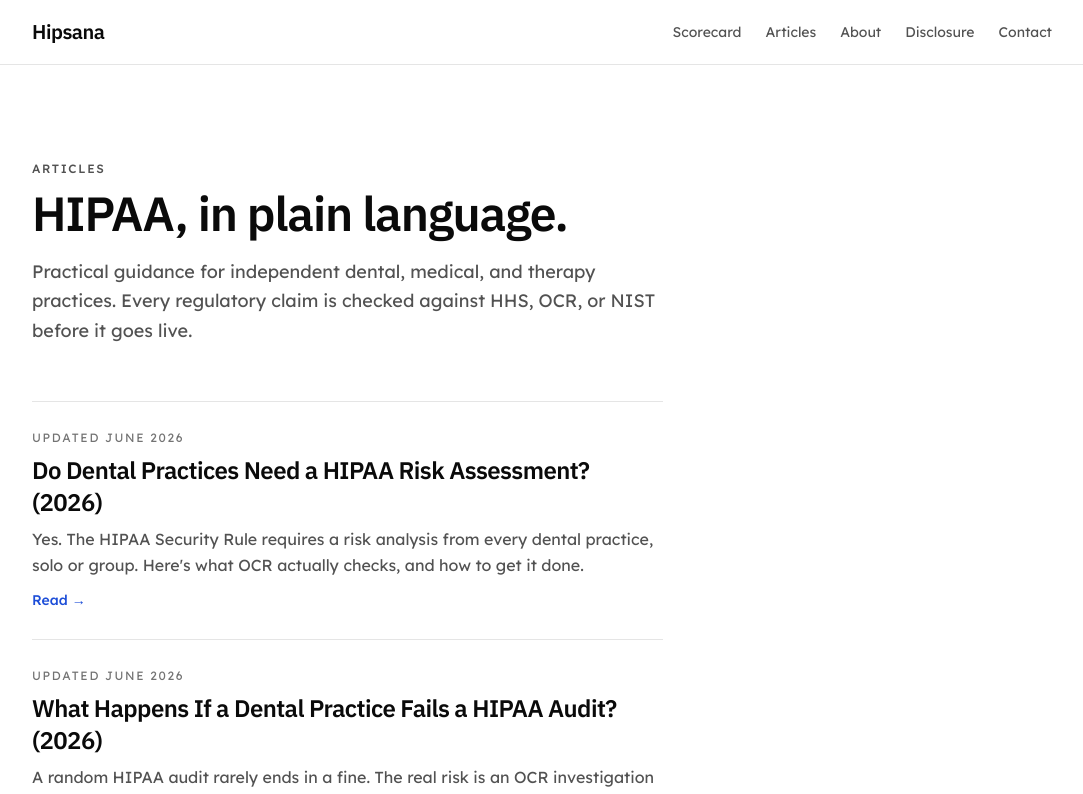
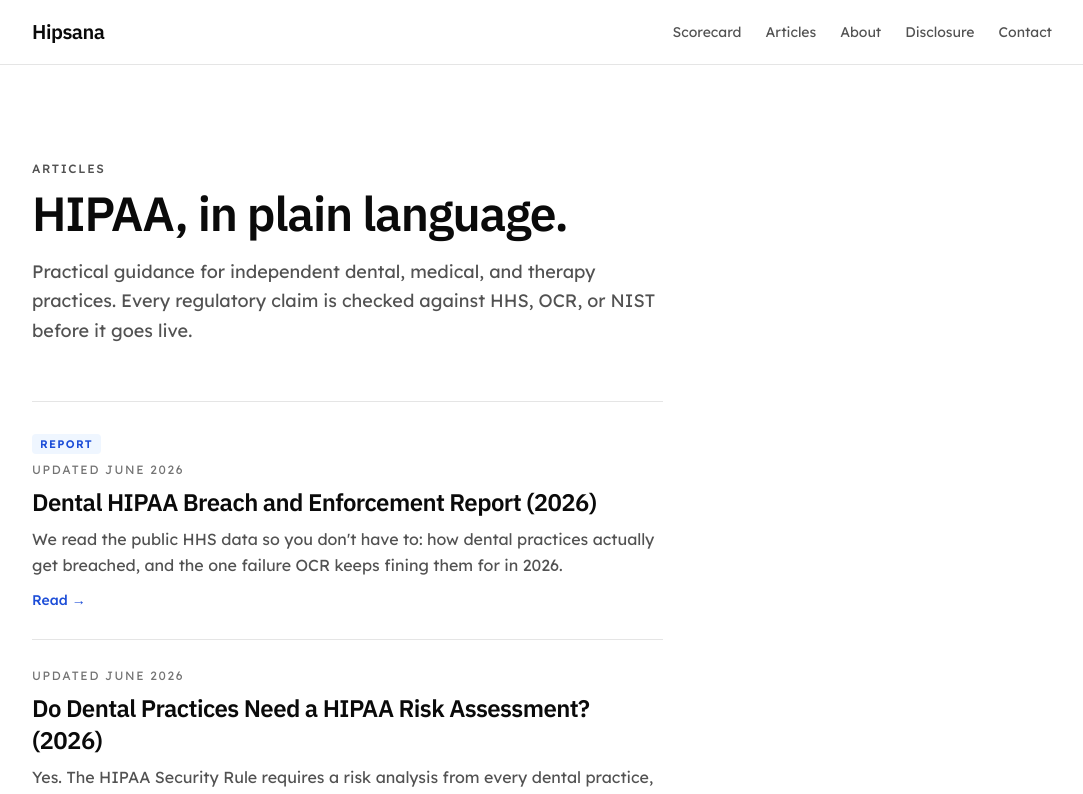
Before and after one commit to dolevar-blip/hipsana, a Next.js app: page /articles in a window 1280 px wide. Shown: the top 794 px of the page, without its empty margins (98-1181 px from the left). Built offline with nearby package versions, Linux system fonts and the light colour scheme.

Commit message:
Update page.tsx

```diff
--- a/app/articles/page.tsx
+++ b/app/articles/page.tsx
@@ -42,6 +42,11 @@ export const metadata: Metadata = {
 
 export default function ArticlesIndexPage() {
   const articles = getPublishedArticles();
+  // Pin reports to the top of the index; every other article keeps its existing order.
+  const ordered = [
+    ...articles.filter((a) => a.kind === "report"),
+    ...articles.filter((a) => a.kind !== "report"),
+  ];
 
   return (
     <div className="container-page py-16 md:py-24">
@@ -62,12 +67,17 @@ export default function ArticlesIndexPage() {
           <p className="text-muted">New articles are on the way.</p>
         ) : (
           <ul className="border-t border-muted-border">
-            {articles.map((article) => (
+            {ordered.map((article) => (
               <li key={article.slug} className="border-b border-muted-border">
                 <Link
                   href={`/articles/${article.slug}`}
                   className="group block py-7"
                 >
+                  {article.kind === "report" && (
+                    <span className="mb-2 inline-block rounded bg-teal-subtle px-2 py-0.5 text-[11px] font-semibold uppercase tracking-[0.12em] text-teal">
+                      Report
+                    </span>
+                  )}
                   <p className="text-xs uppercase tracking-[0.14em] text-muted-light">
                     Updated {formatDate(article.dateModified)}
                   </p>
```
